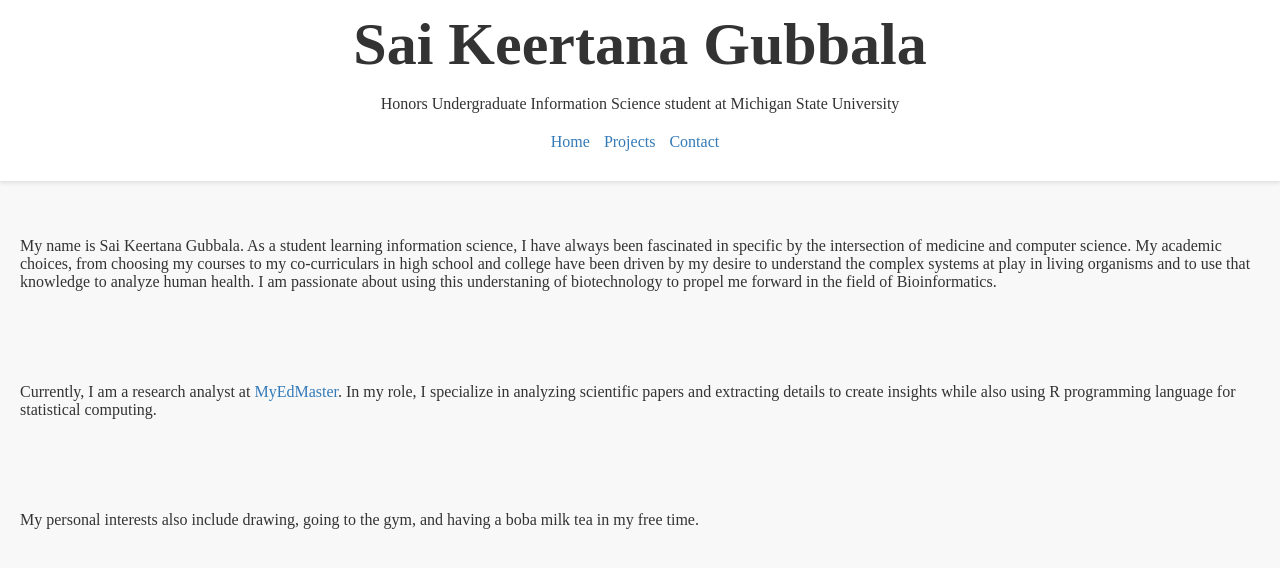
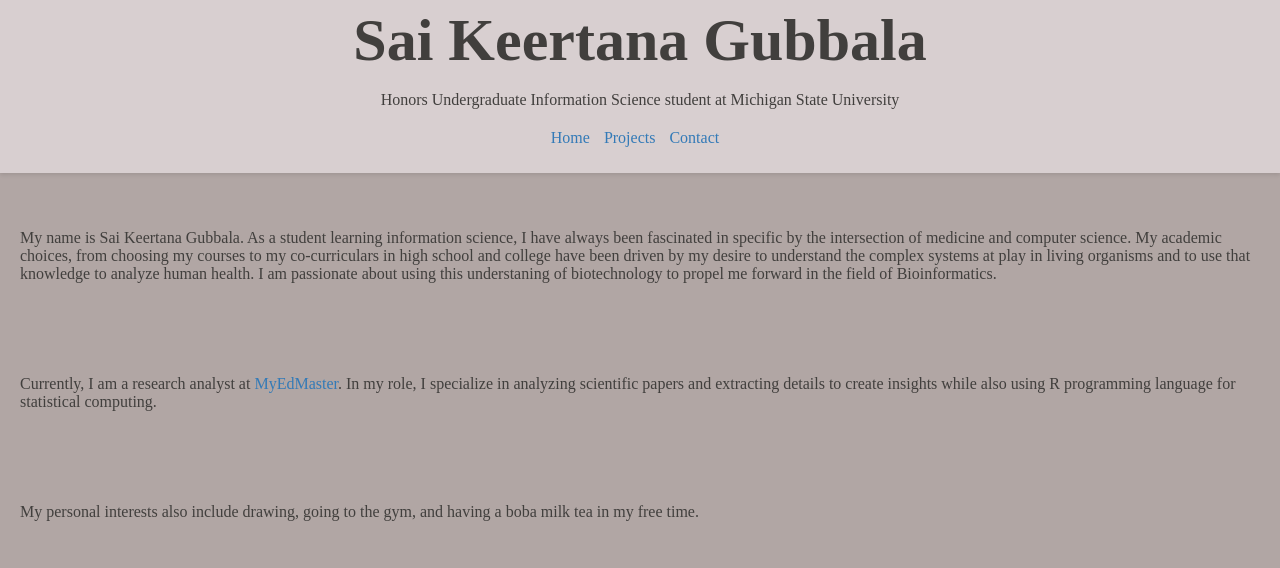
Before and after one commit to Saikeertanagubbala/personal-portfolio, a plain HTML site: page index.html in a window 1280 px wide. Drawn offline with Linux system fonts and the light colour scheme.

Commit message:
Add files via upload

```diff
--- a/style.css
+++ b/style.css
@@ -2,8 +2,8 @@ body {
     font-family:'Times New Roman', Times, serif;
     margin: 0;
     padding: 0;
-    color: #333;
-    background-color: #f8f8f8;
+    color: #413f3d;
+    background-color: #b1a6a4;
   }
 
   a {
@@ -12,8 +12,8 @@ body {
   }
 
   header {
-    background-color: #fff;
-    padding: 10px 20px 10px 20px;
+    background-color: #d8cfd0;
+    padding: 6px 20px 6px 20px;
     text-align: center;
     box-shadow: 0 2px 4px rgba(0, 0, 0, 0.1);
   }
```
